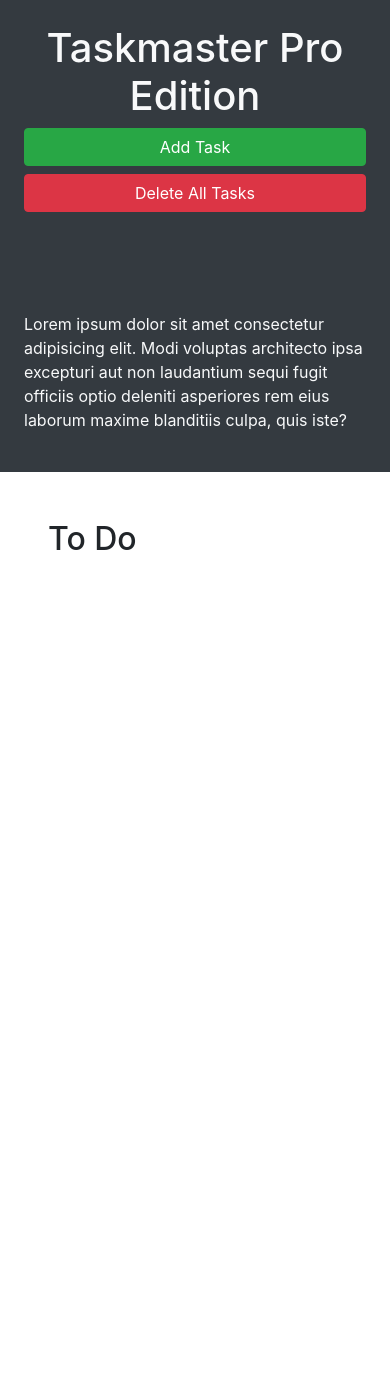
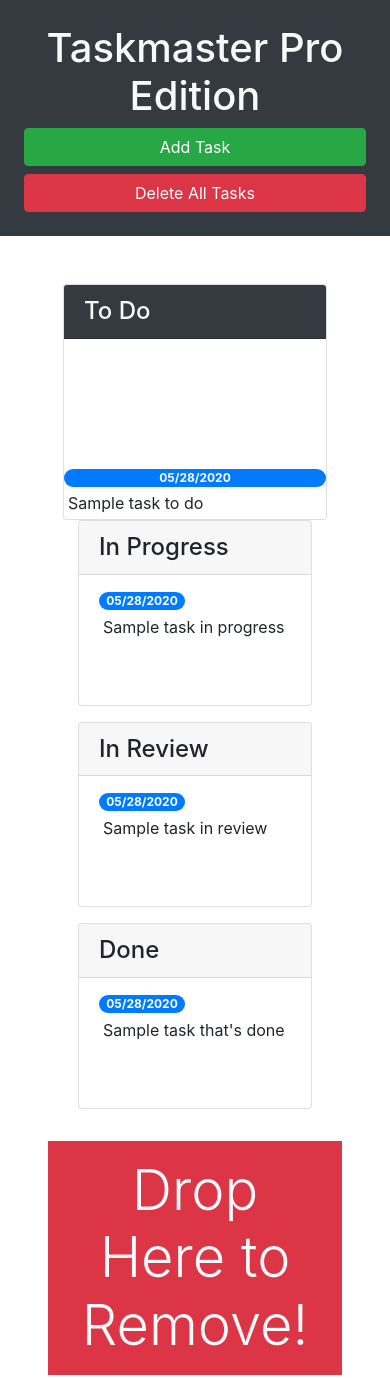
Before and after one commit to iyanez2314/Taskmaster-Pro, a plain HTML site: page index.html in a window 390 px wide. Before the commit the page ends 844 px from the top, so only its background shows below. Drawn offline with nearby package versions, Linux system fonts and the light colour scheme.

Commit message:
added bootstrap

```diff
--- a/index.html
+++ b/index.html
@@ -13,20 +13,71 @@
 <body>
 
   <div class="row min-vh-100 no-gutters">
-    <header class="col-12 col-lg-3 bg-dark text-light d-flex flex-column p-4 p-lg-3">
+    <header class="col-12 col-lg-3 bg-dark text-light sticky-top d-flex flex-column p-4 p-lg-3">
       <h1 class="text-center">Taskmaster Pro Edition</h1>
       <button id="create-task" class="btn btn-block btn-success" data-toggle="modal" data-target="#task-form-modal">Add
         Task</button>
       <button id="remove-tasks" class="btn btn-block btn-danger">Delete All Tasks</button>
-      <p class="mt-auto">Lorem ipsum dolor sit amet consectetur adipisicing elit. Modi voluptas architecto ipsa
+      <p class="mt-auto d-none d-lg-block">Lorem ipsum dolor sit amet consectetur adipisicing elit. Modi voluptas architecto ipsa
         excepturi aut non
         laudantium sequi fugit officiis optio deleniti asperiores rem eius laborum maxime blanditiis culpa, quis iste?
       </p>
     </header>
-    <main class="col-12 col-lg-9">
-      <div class="m-5">
-        <h2>To Do</h2>
-        <ul id="list-toDo" class="list-group"> </ul>
+    <main class="col-12 col-lg-9 flex-column">
+      <div class="m-5 row justify-content-around">
+        <!-- todo start -->
+        <div class="col-12 col-md-6 col-xl-3 mb-3">
+          <div class="card">
+          <h4 class="card-header bg-dark text-light">To Do</h4>
+          <ul id="list-toDo" class="list-group list-group-flush"></ul>
+          <span class="badge badge-primary badge-pill">05/28/2020</span>
+          <p class="m-1">Sample task to do</p>
+        </div>
+        <!-- todo end -->
+        <!-- in progress start -->
+        <div class="col-12 col-md-6 col-xl-3 mb-3">
+          <div class="card">
+          <h4 class="card-header">In Progress</h4>
+          <ul id="list-toDo" class="list-group list-group-flush">
+            <li class="list-group-item">
+              <span class="badge badge-primary badge-pill">05/28/2020</span>
+              <p class="m-1">Sample task in progress</p>
+            </li>
+          </ul>
+        </div>
+        </div>
+        <!-- in progress end -->
+        <!-- in review start -->
+        <div class="col-12 col-md-6 col-xl-3 mb-3">
+          <div class="card">
+          <h4 class="card-header">In Review</h4>
+          <ul id="list-toDo" class="list-group list-group-flush">
+            <li class="list-group-item">
+              <span class="badge badge-primary badge-pill">05/28/2020</span>
+              <p class="m-1">Sample task in review</p>
+            </li>
+          </ul>
+        </div>
+        </div>
+        <!-- in review end -->
+        <!-- done start -->
+        <div class="col-12 col-md-6 col-xl-3 mb-3">
+          <div class="card">
+          <h4 class="card-header">Done</h4>
+          <ul id="list-toDo" class="list-group list-group-flush">
+            <li class="list-group-item">
+              <span class="badge badge-primary badge-pill">05/28/2020</span>
+              <p class="m-1">Sample task that's done</p>
+            </li>
+          </ul>
+        </div>
+        </div>
+        <!-- done end -->
+      </div>
+      <div id="trash">
+        <div class="w-100 bg-danger p-3 text-center text-light display-4 mt-auto">
+          Drop Here to Remove!
+        </div>
       </div>
     </main>
   </div>
@@ -46,7 +97,7 @@
           <form>
             <div class="form-group">
               <label for="modalTaskDescription">Task description</label>
-              <textarea id="modalTaskDescription" rows="3"></textarea>
+              <textarea id="modalTaskDescription" rows="3" class="form-control"></textarea>
             </div>
             <div class="form-group">
               <label for="modalDueDate">Due date</label>
```
